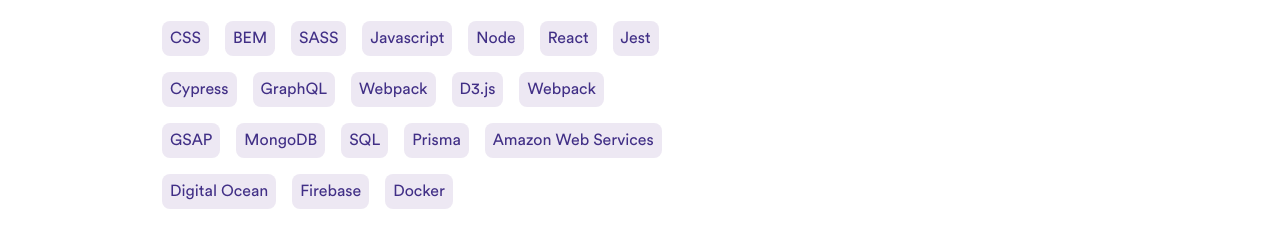
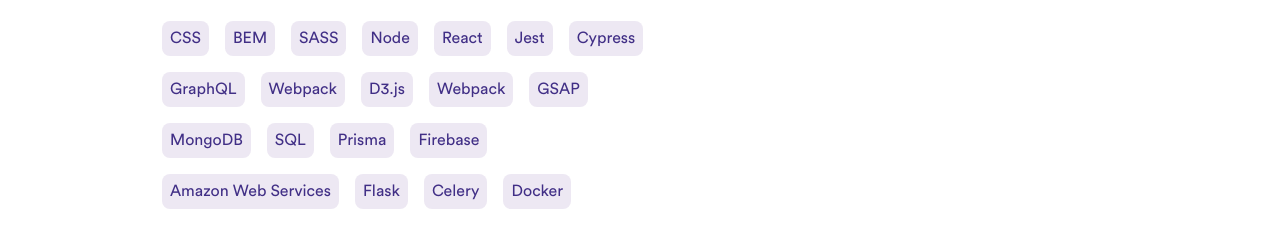
Before and after one commit to carlosvq/carlosvq.com, a Gatsby site: page / in a window 1280 px wide. Shown: the part 460-708 px from the top of the page. Built offline with nearby package versions, Linux system fonts and the light colour scheme; Gatsby itself is replaced by a stand-in of ours.

Commit message:
Update for python

```diff
--- a/src/components/Hero.js
+++ b/src/components/Hero.js
@@ -12,7 +12,6 @@
   "CSS",
   "BEM",
   "SASS",
-  "Javascript",
   "Node",
   "React",
   "Jest",
@@ -25,9 +24,10 @@
   "MongoDB",
   "SQL",
   "Prisma",
+  "Firebase",
   "Amazon Web Services",
-  "Digital Ocean",
-  "Firebase",
+  "Flask",
+  "Celery",
   "Docker",
 ]
 
@@ -65,18 +65,18 @@
 const Title = styled.h1`
   margin: 32px 0 0 0;
   padding: 0;
-  color: ${props => props.theme.colors.black};
-  font-size: ${props => props.theme.unit.getRem(36)};
+  color: ${(props) => props.theme.colors.black};
+  font-size: ${(props) => props.theme.unit.getRem(36)};
   font-weight: 600;
   max-width: 520px;
 
   span {
     display: block;
-    font-size: ${props => props.theme.unit.getRem(32)};
+    font-size: ${(props) => props.theme.unit.getRem(32)};
   }
 
   @media (max-width: 768px) {
-    font-size: ${props => props.theme.unit.getRem(24)};
+    font-size: ${(props) => props.theme.unit.getRem(24)};
 
     span {
       font-weight: 400;
@@ -87,7 +87,7 @@
 const Content = styled.div`
   margin: 16px 0 0 0;
   max-width: 520px;
-  font-size: ${props => props.theme.unit.getRem(16)};
+  font-size: ${(props) => props.theme.unit.getRem(16)};
   line-height: 1.5;
 `
 
@@ -108,8 +108,8 @@
   padding: 8px;
   border-radius: 8px;
   background-color: #6f4a9e20;
-  color: ${props => props.theme.colors.primary};
-  font-size: ${props => props.theme.unit.getRem(16)};
+  color: ${(props) => props.theme.colors.primary};
+  font-size: ${(props) => props.theme.unit.getRem(16)};
   font-weight: 400;
 `
 
```
Also changed, not shown: package.json (+15 -15 lines), 1 other file.
